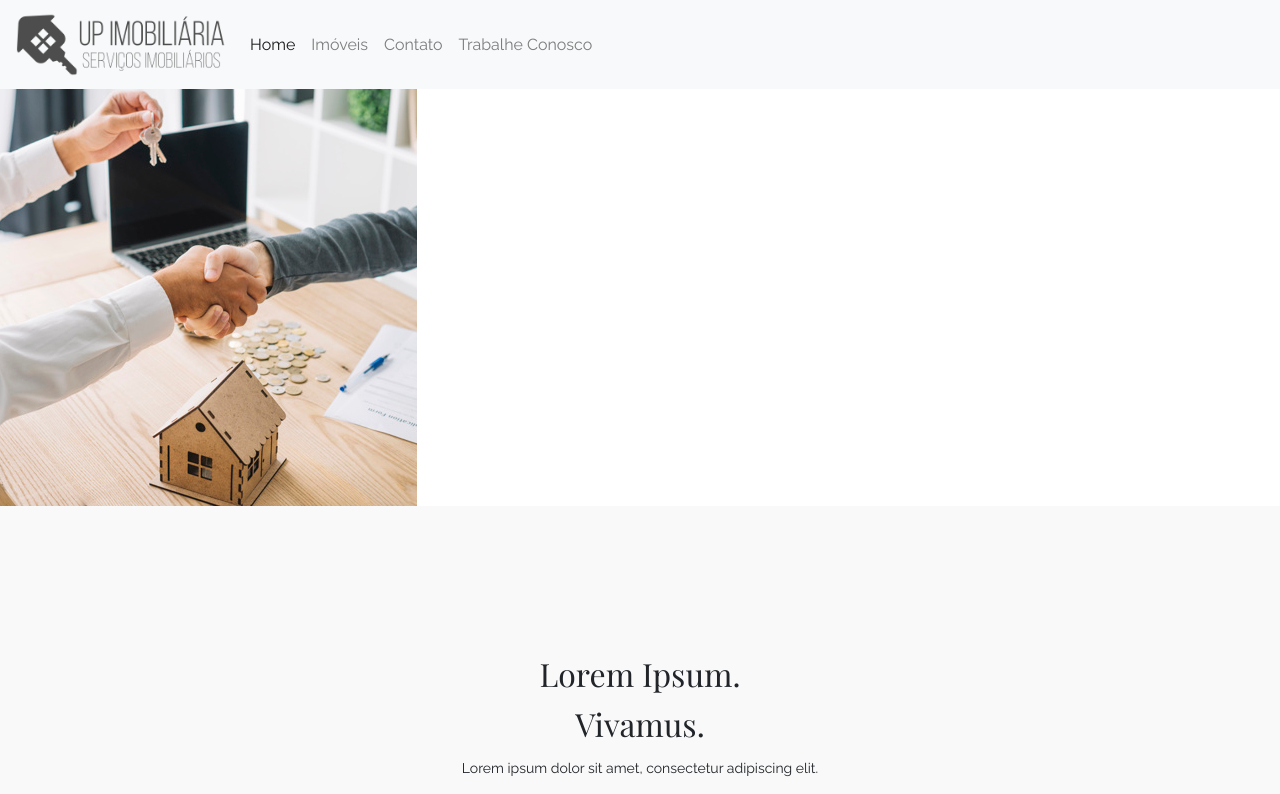
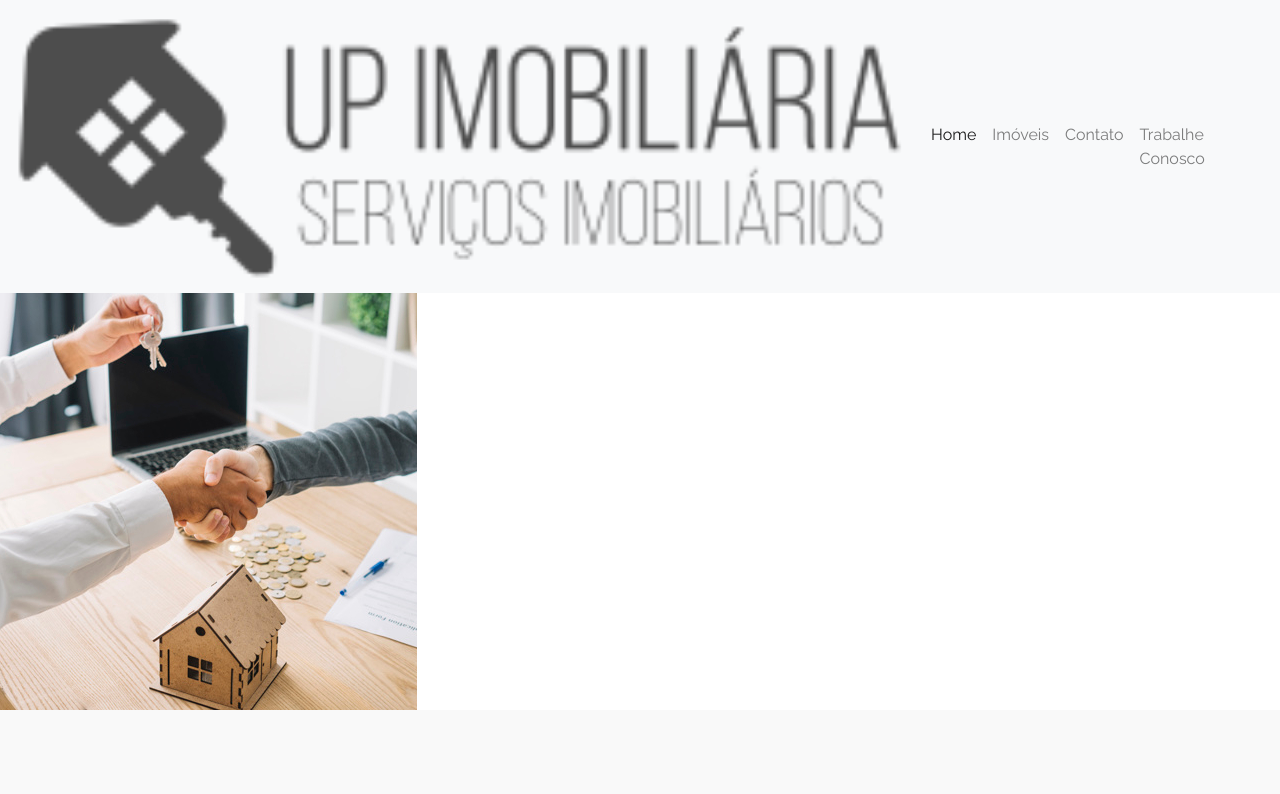
Before and after one commit to KalebeGouvea/kalebegouvea.github.io, a plain HTML site: page index.html in a window 1280 px wide. Shown: the top 794 px of the page. Drawn offline with nearby package versions, Linux system fonts and the light colour scheme.

Commit message:
Add files via upload

```diff
--- a/css/estilo.css
+++ b/css/estilo.css
@@ -9,7 +9,7 @@ body {
 }
 
 .logo {
-	width: 210px;
+	width: 75%;
 }
 
 
```
